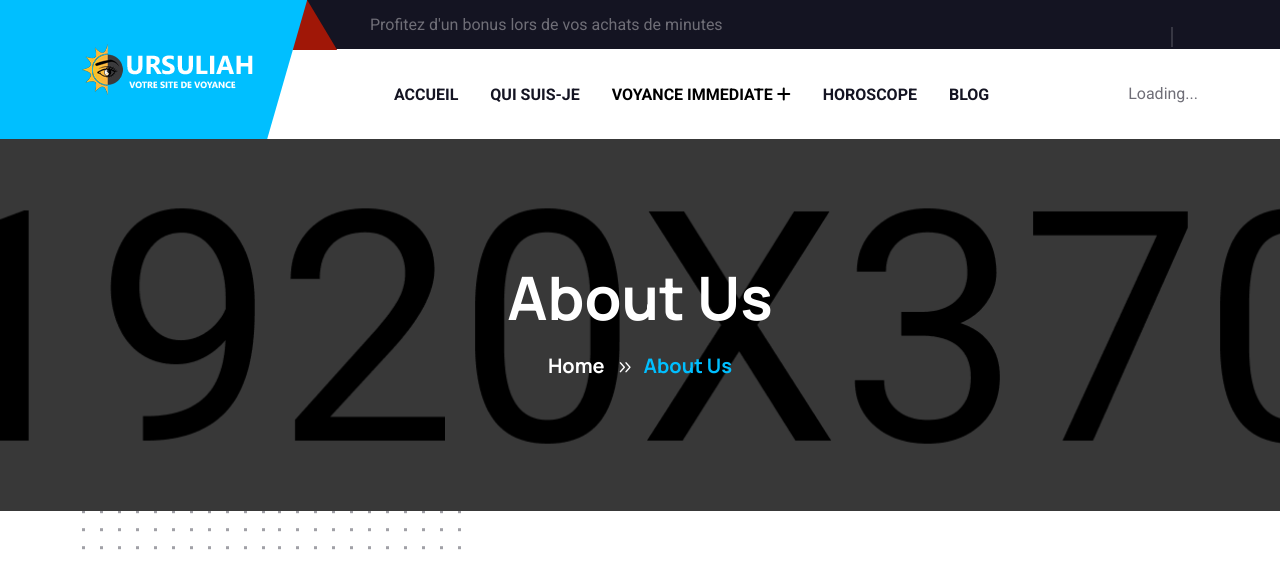
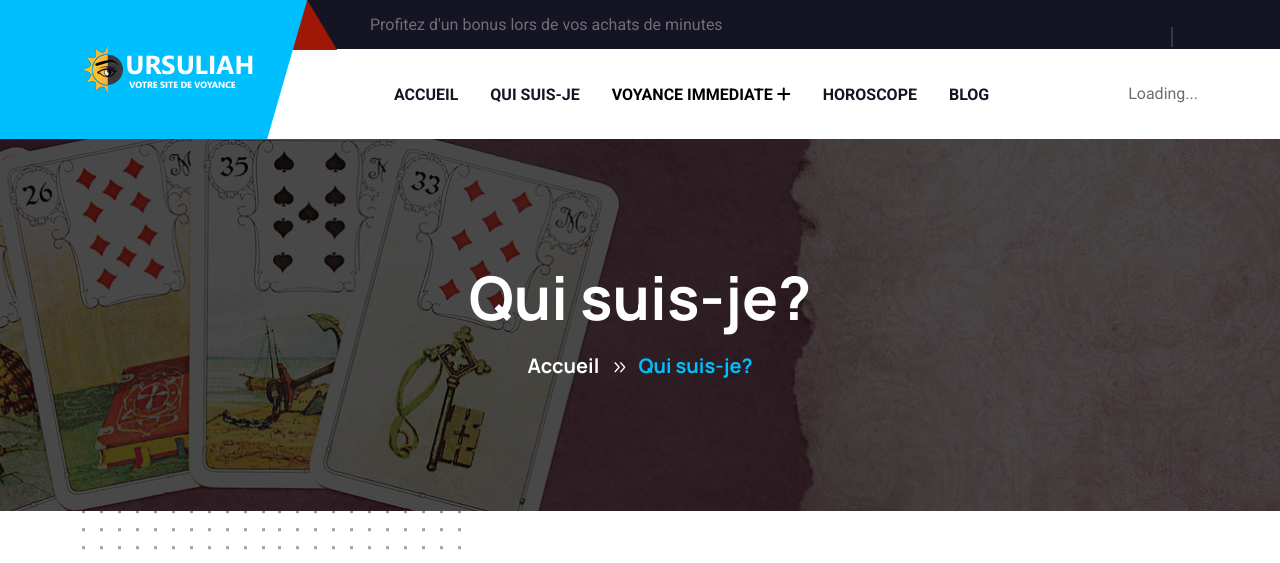
Before and after one commit to Auxioma/Youtube, a Symfony app: template templates/aboutus/index.html.twig in a window 1280 px wide. Shown: the top 563 px of the page. Run offline with Twig, Linux system fonts and the light colour scheme; the template is opened without the code that fills it, so the values that code supplies are empty; style sheets or scripts are compiled from the project's sources; some libraries are stand-ins or nearby versions.

Commit message:
Image about us

```diff
--- a/templates/aboutus/index.html.twig
+++ b/templates/aboutus/index.html.twig
@@ -4,20 +4,19 @@
 {% endblock %}
 
 {% block body %}
-	<div class="breadcumb-wrapper " data-bg-src="assets/img/bg/breadcumb-bg.jpg" data-overlay="black" data-opacity="7">
+	<div class="breadcumb-wrapper " data-bg-src="{{ asset('assets/img/breadcrum/aboutus.png') }}" data-overlay="black" data-opacity="7">
 		<div class="container">
 			<div class="breadcumb-content text-center">
-				<h1 class="breadcumb-title">About Us</h1>
+				<h1 class="breadcumb-title">Qui suis-je?</h1>
 				<ul class="breadcumb-menu">
 					<li>
-						<a href="index.html">Home</a>
+						<a href="{{ path('app_main') }}">Accueil</a>
 					</li>
-					<li>About Us</li>
+					<li>Qui suis-je?</li>
 				</ul>
 			</div>
 		</div>
 	</div>
-
 	<div class="overflow-hidden overflow-hidden space" id="about-sec">
 		<div class="container">
 			<div class="row">
```
Also changed, not shown: public/assets/img/breadcrum/aboutus.png (added).
